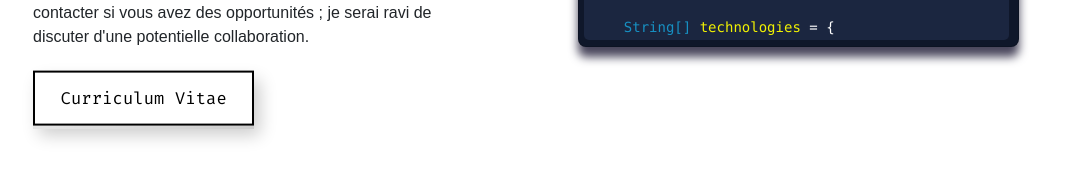
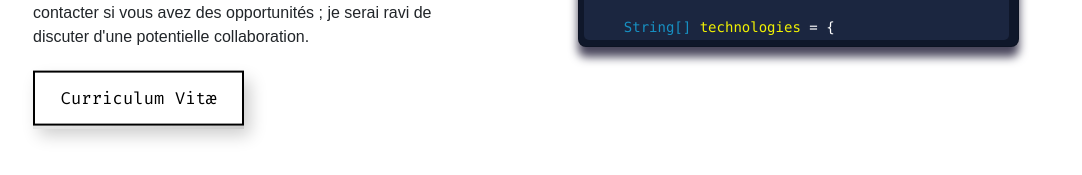
Before and after one commit to julienlrzl/Portfolio, a React (Create React App) app in the folder portfoliojulien/: page / in a window 1280 px wide. Shown: the part 1258-1433 px from the top of the page, without its empty margins (67-1149 px from the left). Built offline with nearby package versions, Linux system fonts and the light colour scheme; a web font is replaced by a local one.

Commit message:
changement bouton CV + navbar CV

```diff
--- a/portfoliojulien/src/components/About.js
+++ b/portfoliojulien/src/components/About.js
@@ -28,7 +28,7 @@
               className="nav-link"
             >
               <button className="contact-button">
-                <span class="button_top">{t("resume")}</span>
+                <span class="button_top">{t("btnresume")}</span>
               </button>
             </a>
           </div>
--- a/portfoliojulien/src/locales/en/translation.json
+++ b/portfoliojulien/src/locales/en/translation.json
@@ -4,6 +4,7 @@
   "projects": "Projects",
   "contact": "Contact",
   "resume": "CV",
+  "btnresume": "Curriculum Vitæ",
 
   "homeMainTextBeg": "Hi there! I am a computer science ",
   "homeMainTextMid": "student ",
--- a/portfoliojulien/src/locales/fr/translation.json
+++ b/portfoliojulien/src/locales/fr/translation.json
@@ -3,7 +3,8 @@
   "about": "À propos",
   "projects": "Projets",
   "contact": "Contact",
-  "resume": "Curriculum Vitae",
+  "resume": "CV",
+  "btnresume": "Curriculum Vitæ",
 
   "homeMainTextBeg": "Salut, je suis ",
   "homeMainTextMid": "étudiant",
```
